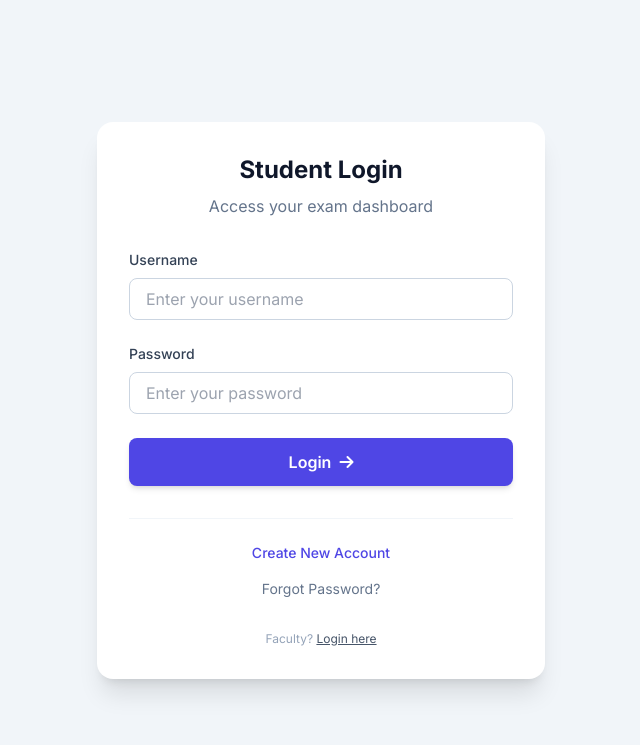
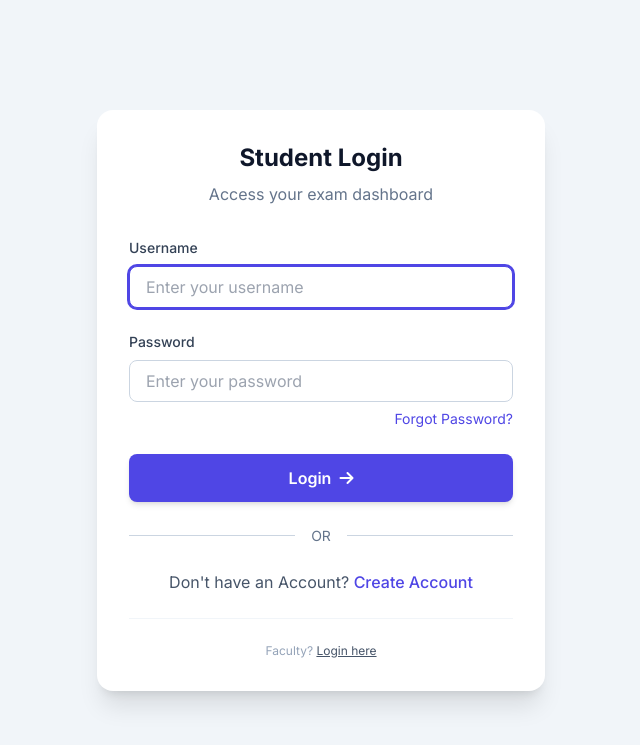
Before and after one commit to ParasKumbhar/Online-Examination-System-New, a Django app: page /student/login/ in a window 1280 px wide. Shown: the top 745 px of the page, without its empty margins (319-959 px from the left). Run offline with Django 3.2, Linux system fonts and the light colour scheme; some libraries are stand-ins or nearby versions.

Commit message:
Updated Login Page

```diff
--- a/Exam/templates/student/login.html
+++ b/Exam/templates/student/login.html
@@ -16,7 +16,7 @@
         <!-- Username -->
         <div>
             <label for="usernamefield" class="block text-sm font-medium text-slate-700 mb-2">Username</label>
-            <input type="text" name="username" id="usernamefield"
+            <input type="text" name="username" id="usernamefield" autofocus
                    value="{{fieldValues.username}}" placeholder="Enter your username" required
                    class="w-full px-4 py-2 border border-slate-300 rounded-lg focus:ring-2 focus:ring-primary focus:border-primary outline-none transition-all">
         </div>
@@ -27,6 +27,11 @@
             <input type="password" name="password" id="passwordfield"
                    placeholder="Enter your password" required
                    class="w-full px-4 py-2 border border-slate-300 rounded-lg focus:ring-2 focus:ring-primary focus:border-primary outline-none transition-all">
+            <div class="text-right mt-1">
+                <a href="{% url 'password_reset' %}" class="text-sm text-primary hover:text-indigo-700">
+                    Forgot Password?
+                </a>
+            </div>
         </div>
 
         <button type="submit"
@@ -36,16 +41,27 @@
         </button>
     </form>
 
-    <div class="mt-8 pt-6 border-t border-slate-100 flex flex-col items-center gap-4 text-sm">
-        <a href="{% url 'register' %}" class="text-primary hover:text-indigo-700 font-medium hover:underline">
-            Create New Account
-        </a>
-        <a href="{% url 'password_reset' %}" class="text-slate-500 hover:text-slate-700">
-            Forgot Password?
-        </a>
-        <div class="text-xs text-slate-400 mt-4">
-            Faculty? <a href="{% url 'faculty-login' %}" class="text-slate-600 hover:text-primary underline">Login here</a>
+    <!-- OR Divider -->
+    <div class="mt-6 relative">
+        <div class="absolute inset-0 flex items-center">
+            <div class="w-full border-t border-slate-300"></div>
         </div>
+        <div class="relative flex justify-center text-sm">
+            <span class="px-4 bg-white text-slate-500">OR</span>
+        </div>
+    </div>
+
+    <div class="mt-6 text-center">
+        <p class="text-slate-600">
+            Don't have an Account?
+            <a href="{% url 'register' %}" class="text-primary hover:text-indigo-700 font-medium hover:underline">
+                Create Account
+            </a>
+        </p>
+    </div>
+
+    <div class="mt-6 pt-6 border-t border-slate-100 text-center text-xs text-slate-400">
+        Faculty? <a href="{% url 'faculty-login' %}" class="text-slate-600 hover:text-primary underline">Login here</a>
     </div>
 </div>
 
```
Also changed, not shown: Exam/templates/faculty/login.html (+26 -10 lines).
